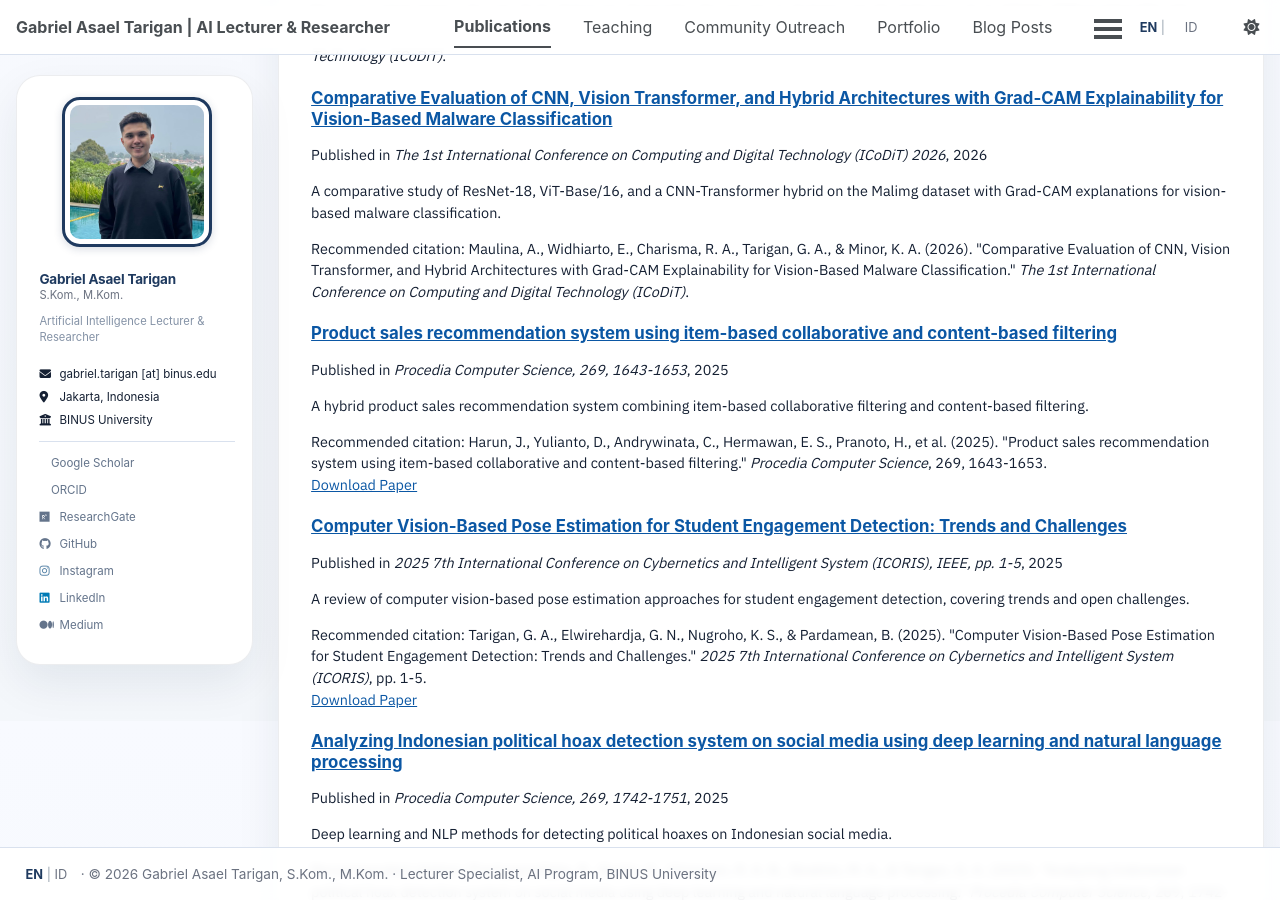
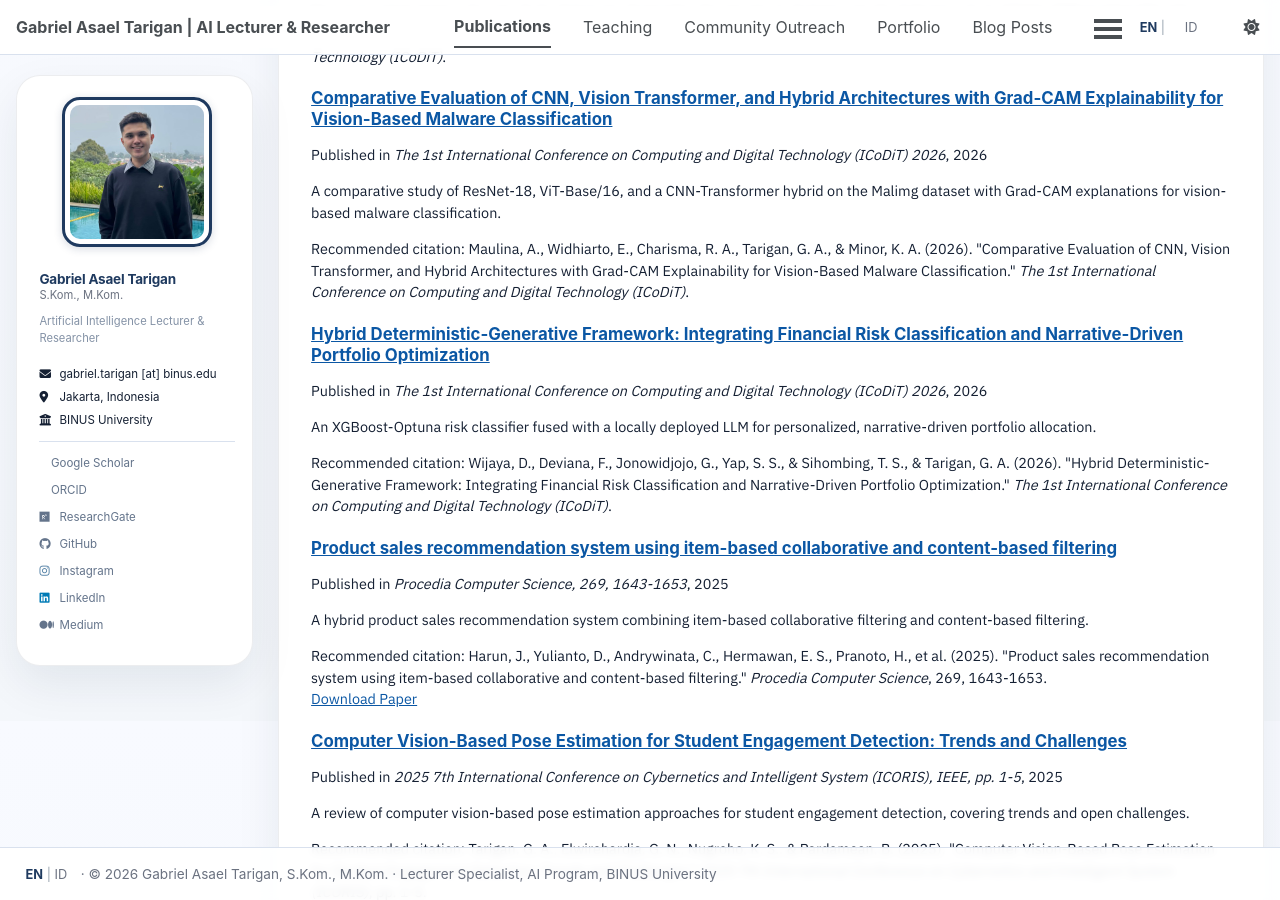
Before and after one commit to asaeltarigan/asaeltarigan.github.io, a Jekyll site: the page built from _pages/publications.html, in a window 1280 px wide and 900 px high, scrolled down 1979 px. Built offline with Jekyll 4.4.1, drawn with Linux system fonts in a browser that asks for light colours; a style sheet for code colours, icons or effects is not loaded; some of the changed text lies outside the part shown.

Commit message:
Complete ICoDiT + ICICyTA 2026 paper metadata on publications list

```diff
--- a/_publications/2026-10-14-financial-risk-portfolio-llm.md
+++ b/_publications/2026-10-14-financial-risk-portfolio-llm.md
@@ -1,11 +1,12 @@
 ---
 title: "Hybrid Deterministic-Generative Framework: Integrating Financial Risk Classification and Narrative-Driven Portfolio Optimization"
 collection: publications
-category: preprints
+category: conferences
 permalink: /publication/financial-risk-portfolio-llm/
 excerpt: "An XGBoost-Optuna risk classifier fused with a locally deployed LLM for personalized, narrative-driven portfolio allocation."
 date: 2026-10-14
-venue: "Preprint"
+venue: "The 1st International Conference on Computing and Digital Technology (ICoDiT) 2026"
+citation: "Wijaya, D., Deviana, F., Jonowidjojo, G., Yap, S. S., &amp; Sihombing, T. S., &amp; Tarigan, G. A. (2026). &quot;Hybrid Deterministic-Generative Framework: Integrating Financial Risk Classification and Narrative-Driven Portfolio Optimization.&quot; <i>The 1st International Conference on Computing and Digital Technology (ICoDiT)</i>."
 ---
 
-Traditional financial advisory systems often depend on unpersonalized rules and lack the dynamic adaptability required for modern portfolio management. To solve this problem, this study develops and evaluates a hybrid artificial intelligence framework that integrates machine learning with generative narratives. This model uses an XGBoost classifier optimized via the Optuna Tree-structured Parzen Estimator (TPE) and is evaluated using k-fold cross-validation (k = 5). The optimized model achieves an overall accuracy of 90.90% in classifying personalized financial risk profiles. Furthermore, a dynamic allocation mechanism interprets these probabilistic predictions into risk-adjusted portfolio distributions by leveraging real-time financial APIs. Moreover, this framework integrates the locally deployed Qwen 2.5 (7B) Large Language Model (LLM) to generate qualitative financial justifications. The LLM generates personalized recommendation narratives based on the prediction labels produced by the previous model. Therefore, this integrated framework provides a solution to the limitations of conventional financial recommendation systems while offering real-time and data-driven adaptive financial recommendation.
+Traditional financial advisory systems often depend on unpersonalized rules and lack the dynamic adaptability required for modern portfolio management. To solve this problem, this study develops and evaluates a hybrid artificial intelligence framework that integrates machine learning with generative narratives. This model uses an XGBoost classifier optimized via the Optuna Tree-structured Parzen Estimator (TPE) and is evaluated using k-fold cross-validation (k = 5). The optimized model achieves an overall accuracy of 90.90% in classifying personalized financial risk profiles. Furthermore, a dynamic allocation mechanism interprets these probabilistic predictions into risk-adjusted portfolio distributions by leveraging real-time financial APIs. Moreover, this framework integrates the locally deployed Qwen 2.5 (7B) Large Language Model (LLM) to generate qualitative financial justifications. The LLM generates personalized recommendation narratives based on the prediction labels produced by the previous model. Therefore, this integrated framework provides a solution to the limitations of conventional financial recommendation systems while offering real-time and data-driven adaptive financial recommendation. Accepted at ICoDiT 2026.
--- a/_publications/2026-11-01-emotional-framing-medical-triage-llms.md
+++ b/_publications/2026-11-01-emotional-framing-medical-triage-llms.md
@@ -5,8 +5,8 @@ category: conferences
 permalink: /publication/emotional-framing-medical-triage-llms/
 excerpt: "A study of how emotional framing affects medical triage performance in general-purpose and medical-adapted large language models."
 date: 2026-11-01
-venue: "International Conference on Intelligent Cybernetics Technology & Applications (ICICyTA), IEEE"
-citation: "Taslim, S. V., Amethyst, M. G., Tarigan, G. A., Nugroho, K. S., &amp; Pardamean, B. (2026). &quot;Emotional Framing Effects on Medical Triage in General-Purpose and Medical-Adapted LLMs.&quot; <i>International Conference on Intelligent Cybernetics Technology &amp; Applications (ICICyTA)</i>."
+venue: "2026 International Conference on Intelligent Cybernetics Technology & Applications (ICICyTA), IEEE"
+citation: "Taslim, S. V., Amethyst, M. G., Tarigan, G. A., Nugroho, K. S., &amp; Pardamean, B. (2026). &quot;Emotional Framing Effects on Medical Triage in General-Purpose and Medical-Adapted LLMs.&quot; <i>2026 International Conference on Intelligent Cybernetics Technology &amp; Applications (ICICyTA)</i>."
 ---
 
-An investigation of how emotional framing influences medical triage decisions in general-purpose versus medical-adapted large language models. Accepted for presentation at ICICyTA.
+An investigation of how emotional framing influences medical triage decisions in general-purpose versus medical-adapted large language models. Accepted for presentation at ICICyTA 2026 (Paper #1571376873).
```
